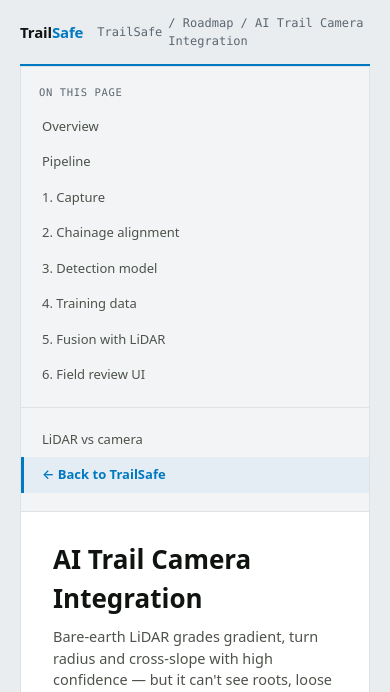
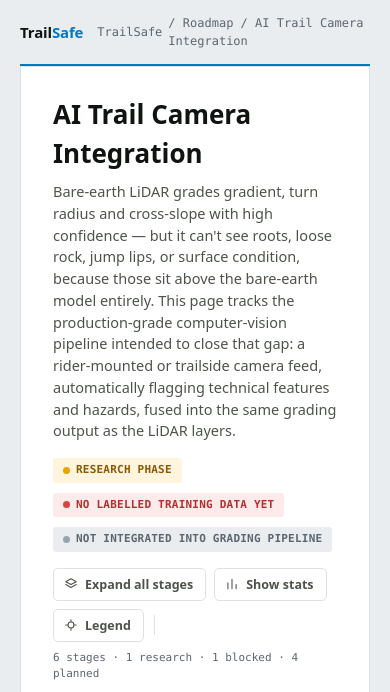
Before and after one commit to Sheasheak/lidar-trail-audit, a Flask app: page /roadmap/vision in a window 390 px wide. Shown: the top 692 px of the page. Run offline with Flask 3, Linux system fonts and the light colour scheme.

Commit message:
Keep the icon rail visible at narrower widths
It was vanishing below 860px, a common windowed-laptop width — the
whole rail disappeared, not just the wider text nav. Now the text nav
drops first (below 980px) and the icon rail — the main visual
signature of the GIS-tool chrome — survives down to 560px before
giving way to a single-column mobile layout.

Co-Authored-By: Claude Sonnet 5 <noreply@anthropic.com>

```diff
--- a/trail_grader/templates/roadmap_vision.html
+++ b/trail_grader/templates/roadmap_vision.html
@@ -234,10 +234,16 @@
     padding: 18px 0 40px; font-size: 12.5px; color: var(--ink-3);
   }
 
-  @media (max-width: 860px) {
+  /* Keep the icon rail — it's the tool's main visual signature — as long as
+     possible; drop the wider text nav first, then the icon rail only on
+     genuinely narrow/mobile widths. */
+  @media (max-width: 980px) {
+    .app-shell { grid-template-columns: 54px 1fr; }
+    .rail { display: none; }
+  }
+  @media (max-width: 560px) {
     .app-shell { grid-template-columns: 1fr; }
     .icon-rail { display: none; }
-    .rail { border-right: 0; border-bottom: 1px solid var(--esri-rule); }
     .pipeline { grid-template-columns: repeat(2, 1fr); }
     .pipe-stage::after { display: none; }
   }
```
